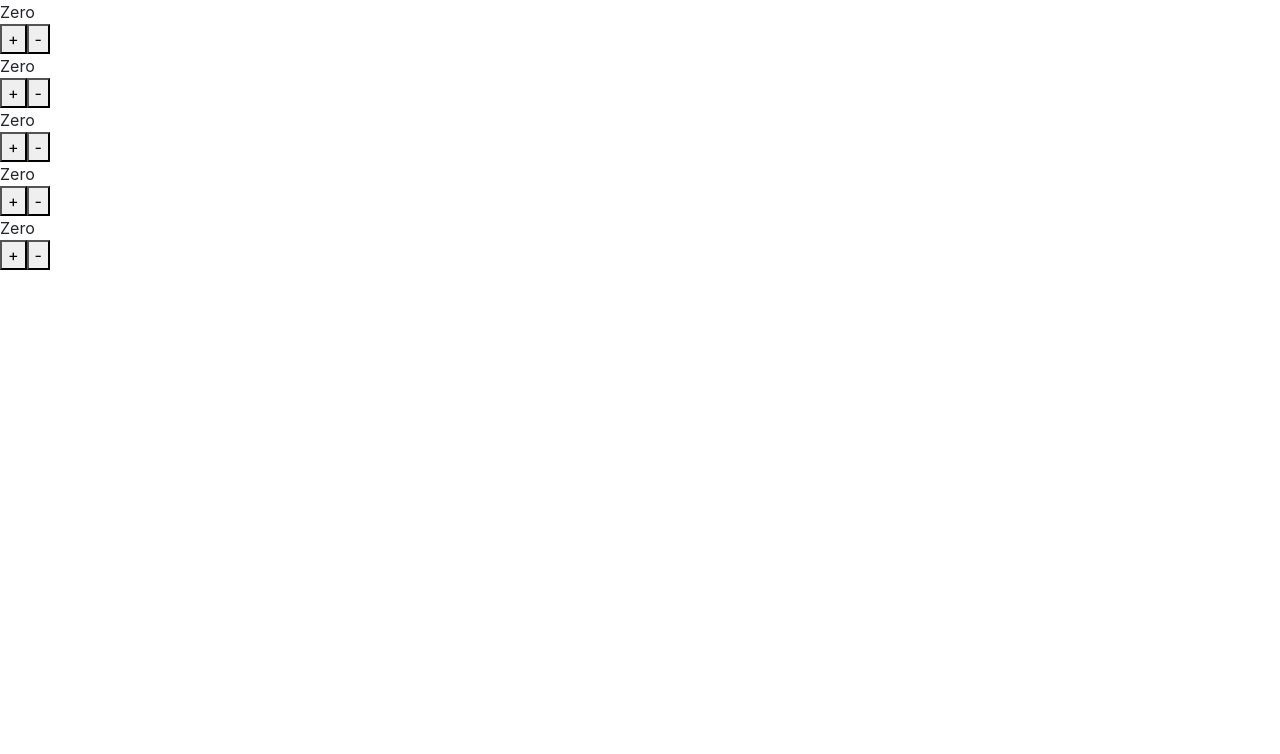
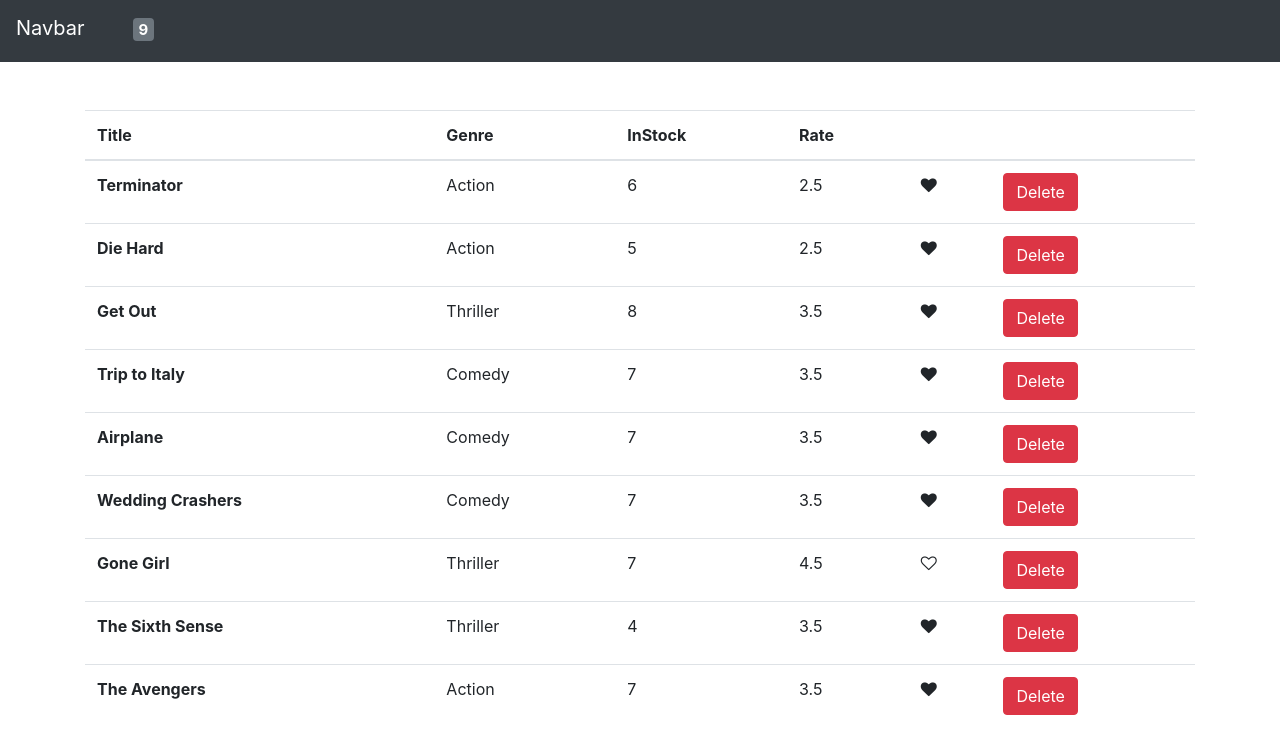
Before and after one commit to jugshaurya/react-learn-1, a React (Create React App) app: page / in a window 1280 px wide. Shown: the top 754 px of the page. Built offline with nearby package versions, Linux system fonts and the light colour scheme.

Commit message:
:dizzy: Added liked button to movies component and aranged Counter and Movies Component in their Folder

```diff
--- a/package.json
+++ b/package.json
@@ -5,6 +5,7 @@
   "dependencies": {
     "@babel/runtime": "^7.6.0",
     "bootstrap": "^4.3.1",
+    "font-awesome": "^4.7.0",
     "react": "^16.9.0",
     "react-dom": "^16.9.0",
     "react-scripts": "3.1.1"
--- a/src/App.js
+++ b/src/App.js
@@ -1,6 +1,6 @@
 import React from "react";
-import Navbar from "./components/navbar";
-import Movies from "./components/movies";
+import Navbar from "./components/movieComponent/navbar";
+import Movies from "./components/movieComponent/movies";
 import { getMovies } from "./services/fakeMovieService";
 import "./App.css";
 
@@ -17,12 +17,28 @@ class App extends React.Component {
     this.setState({ movies });
   };
 
+  handleLikeToggle = id => {
+    const movies = this.state.movies.map(movie => {
+      const DeepCopiedmovie = { ...movie };
+      if (DeepCopiedmovie._id === id) {
+        DeepCopiedmovie.liked = !DeepCopiedmovie.liked;
+      }
+      return DeepCopiedmovie;
+    });
+
+    this.setState({ movies });
+  };
+
   render() {
     const { movies } = this.state;
     return (
       <>
         <Navbar moviesCount={movies.length} />
-        <Movies movies={movies} onDelete={this.handleDelete} />
+        <Movies
+          movies={movies}
+          onDelete={this.handleDelete}
+          onLikeToggle={this.handleLikeToggle}
+        />
       </>
     );
   }
--- a/src/components/movie.jsx
+++ b/src/components/movieComponent/movie.jsx
@@ -1,13 +1,29 @@
 import React from "react";
 
 const Movie = props => {
-  const { title, genre, numberInStock, dailyRentalRate, _id } = props.movie;
+  const {
+    title,
+    genre,
+    numberInStock,
+    dailyRentalRate,
+    _id,
+    liked
+  } = props.movie;
+
+  let likedClass = "fa fa-heart";
+  if (!liked) {
+    likedClass += "-o";
+  }
+
   return (
     <tr>
       <th>{title}</th>
       <td>{genre.name}</td>
       <td>{numberInStock}</td>
       <td>{dailyRentalRate}</td>
+      <td onClick={() => props.onLikeToggle(_id)}>
+        <i className={likedClass} aria-hidden="true"></i>
+      </td>
       <td>
         <button className="btn btn-danger" onClick={() => props.onDelete(_id)}>
           Delete
--- a/src/components/movies.jsx
+++ b/src/components/movieComponent/movies.jsx
@@ -10,11 +10,18 @@ const Movies = props => {
             <th scope="col">Genre</th>
             <th scope="col">InStock</th>
             <th scope="col">Rate</th>
+            <th></th>
+            <th></th>
           </tr>
         </thead>
         <tbody>
           {props.movies.map(movie => (
-            <Movie key={movie._id} movie={movie} onDelete={props.onDelete} />
+            <Movie
+              key={movie._id}
+              movie={movie}
+              onDelete={props.onDelete}
+              onLikeToggle={props.onLikeToggle}
+            />
           ))}
         </tbody>
       </table>
--- a/src/index.js
+++ b/src/index.js
@@ -2,7 +2,7 @@ import React from "react";
 import ReactDOM from "react-dom";
 import "./index.css";
 import App from "./App";
-import Counters from "./components/counters";
+// import Counters from "./components/counters";
 import "bootstrap/dist/css/bootstrap.css";
-
-ReactDOM.render(<Counters />, document.getElementById("root"));
+import "font-awesome/css/font-awesome.css";
+ReactDOM.render(<App />, document.getElementById("root"));
--- a/src/services/fakeMovieService.js
+++ b/src/services/fakeMovieService.js
@@ -15,56 +15,64 @@ const movies = [
     title: "Die Hard",
     genre: { _id: "5b21ca3eeb7f6fbccd471818", name: "Action" },
     numberInStock: 5,
-    dailyRentalRate: 2.5
+    dailyRentalRate: 2.5,
+    liked: true
   },
   {
     _id: "5b21ca3eeb7f6fbccd471817",
     title: "Get Out",
     genre: { _id: "5b21ca3eeb7f6fbccd471820", name: "Thriller" },
     numberInStock: 8,
-    dailyRentalRate: 3.5
+    dailyRentalRate: 3.5,
+    liked: true
   },
   {
     _id: "5b21ca3eeb7f6fbccd471819",
     title: "Trip to Italy",
     genre: { _id: "5b21ca3eeb7f6fbccd471814", name: "Comedy" },
     numberInStock: 7,
-    dailyRentalRate: 3.5
+    dailyRentalRate: 3.5,
+    liked: true
   },
   {
     _id: "5b21ca3eeb7f6fbccd47181a",
     title: "Airplane",
     genre: { _id: "5b21ca3eeb7f6fbccd471814", name: "Comedy" },
     numberInStock: 7,
-    dailyRentalRate: 3.5
+    dailyRentalRate: 3.5,
+    liked: true
   },
   {
     _id: "5b21ca3eeb7f6fbccd47181b",
     title: "Wedding Crashers",
     genre: { _id: "5b21ca3eeb7f6fbccd471814", name: "Comedy" },
     numberInStock: 7,
-    dailyRentalRate: 3.5
+    dailyRentalRate: 3.5,
+    liked: true
   },
   {
     _id: "5b21ca3eeb7f6fbccd47181e",
     title: "Gone Girl",
     genre: { _id: "5b21ca3eeb7f6fbccd471820", name: "Thriller" },
     numberInStock: 7,
-    dailyRentalRate: 4.5
+    dailyRentalRate: 4.5,
+    liked: false
   },
   {
     _id: "5b21ca3eeb7f6fbccd47181f",
     title: "The Sixth Sense",
     genre: { _id: "5b21ca3eeb7f6fbccd471820", name: "Thriller" },
     numberInStock: 4,
-    dailyRentalRate: 3.5
+    dailyRentalRate: 3.5,
+    liked: true
   },
   {
     _id: "5b21ca3eeb7f6fbccd471821",
     title: "The Avengers",
     genre: { _id: "5b21ca3eeb7f6fbccd471818", name: "Action" },
     numberInStock: 7,
-    dailyRentalRate: 3.5
+    dailyRentalRate: 3.5,
+    liked: true
   }
 ];
 
```
Also changed, not shown: src/components/couterComponent/counter.jsx (renamed from src/components/counter.jsx), src/components/couterComponent/counters.jsx (renamed from src/components/counters.jsx), src/components/movieComponent/navbar.jsx (renamed from src/components/navbar.jsx), 1 other file (tests, documents, lock files or other folders).
